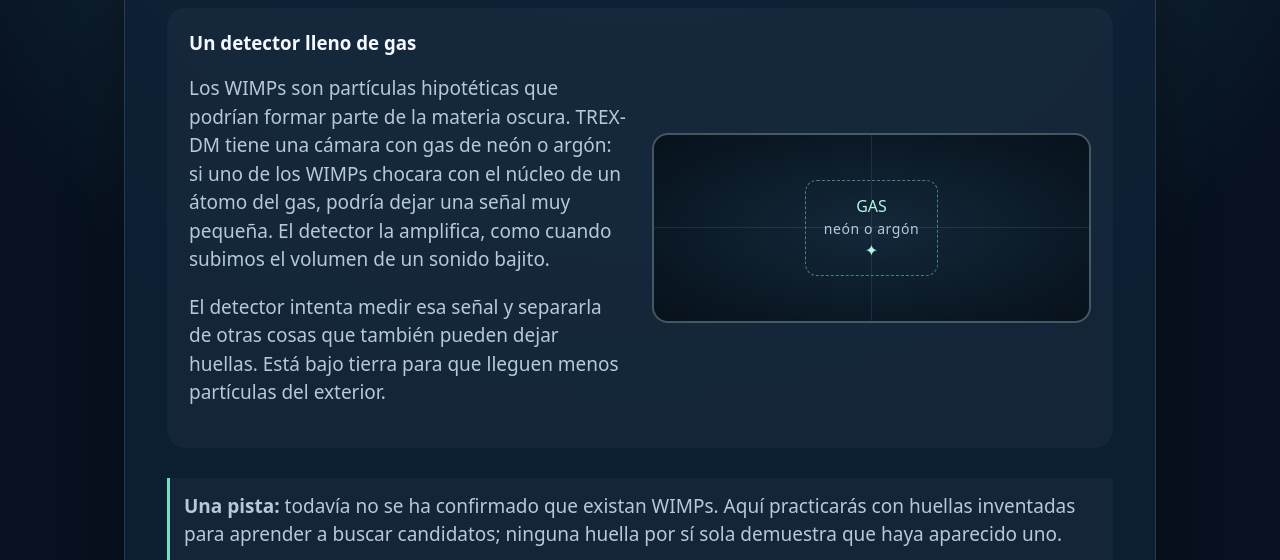
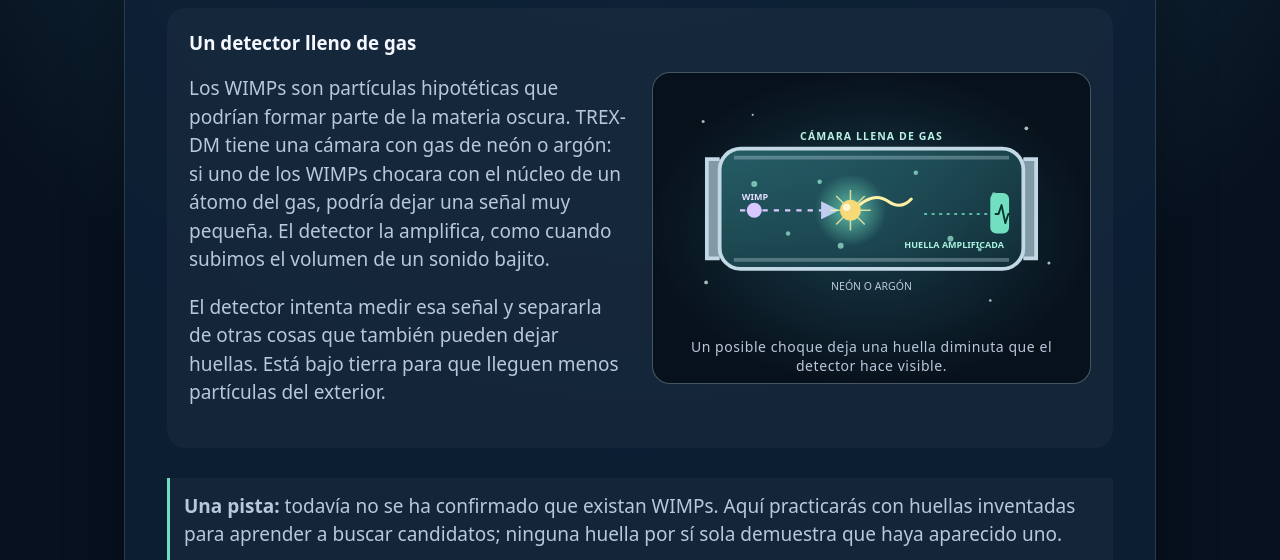
Before and after one commit to cmargalejo/iaxo-event-hunter, a website: page trex-dm.html in a window 1280 px wide. Both pictures are taken after a click on the button "EMPEZAR". Shown: the part 240-800 px from the top of the page. Drawn offline with Linux system fonts and the light colour scheme.

Commit message:
Illustrate the TREX-DM gas chamber

```diff
--- a/trex-dm.html
+++ b/trex-dm.html
@@ -125,37 +125,19 @@
         border-radius: 18px;
         background: #ffffff08;
       }
-      .detector {
-        min-height: 190px;
-        display: grid;
-        place-items: center;
-        position: relative;
-        overflow: hidden;
-        border: 2px solid #a9c6d760;
-        border-radius: 16px;
-        background: radial-gradient(ellipse, #13283a, #07111b);
+      .detectorIllustration {
+        min-height: 280px;
+        margin: 0;
+        padding: 8px;
+        border: 1px solid #a9c6d760;
+        border-radius: 18px;
+        background: radial-gradient(ellipse, #183b49, #07111b 72%);
       }
-      .detector::before,
-      .detector::after {
-        content: "";
-        position: absolute;
-        background: #9ab5c720;
-      }
-      .detector::before {
+      .detectorIllustration svg {
+        display: block;
         width: 100%;
-        height: 1px;
-      }
-      .detector::after {
-        height: 100%;
-        width: 1px;
-      }
-      .gas {
-        z-index: 1;
-        border: 1px dashed #72e0c088;
-        padding: 14px 18px;
-        border-radius: 12px;
-        color: #b3f5e4;
-        text-align: center;
+        max-width: 540px;
+        height: auto;
       }
       .eventbox {
         display: grid;
@@ -353,18 +335,168 @@
               menos partículas del exterior.
             </p>
           </div>
-          <div
-            class="detector"
-            role="img"
-            aria-label="Esquema de una cámara con gas donde podría producirse una señal diminuta"
-          >
-            <div class="gas">
-              GAS<br /><span class="small">neón o argón</span><br /><span
-                aria-hidden="true"
-                >✦</span
+          <figure class="detectorIllustration">
+            <svg
+              viewBox="0 0 560 340"
+              role="img"
+              aria-labelledby="trexDiagramTitle trexDiagramDescription"
+            >
+              <title id="trexDiagramTitle">
+                Una partícula choca dentro del gas de TREX-DM
+              </title>
+              <desc id="trexDiagramDescription">
+                Una cámara contiene gas de neón o argón. Un WIMP podría chocar
+                con un núcleo y producir una pequeña huella que el detector
+                amplifica.
+              </desc>
+              <defs>
+                <linearGradient id="chamberFill" x1="0" y1="0" x2="1" y2="1">
+                  <stop offset="0" stop-color="#317b82" stop-opacity=".7" />
+                  <stop offset="1" stop-color="#143640" stop-opacity=".6" />
+                </linearGradient>
+                <radialGradient id="hitGlow">
+                  <stop offset="0" stop-color="#fff5ad" stop-opacity=".95" />
+                  <stop offset=".28" stop-color="#72e0c0" stop-opacity=".55" />
+                  <stop offset="1" stop-color="#72e0c0" stop-opacity="0" />
+                </radialGradient>
+                <marker
+                  id="arrowHead"
+                  markerWidth="8"
+                  markerHeight="8"
+                  refX="6"
+                  refY="4"
+                  orient="auto"
+                >
+                  <path d="M0 0 8 4 0 8Z" fill="#d9c7ff" />
+                </marker>
+              </defs>
+              <g fill="#d8f6ed" opacity=".75">
+                <circle cx="56" cy="54" r="2" />
+                <circle cx="486" cy="63" r="2.5" />
+                <circle cx="516" cy="242" r="2" />
+                <circle cx="60" cy="268" r="2.5" />
+                <circle cx="122" cy="45" r="1.5" />
+                <circle cx="438" cy="292" r="1.8" />
+              </g>
+              <g stroke="#c2d8e4" stroke-width="5">
+                <path
+                  d="M78 104h-17v132h17m404-132h17v132h-17"
+                  fill="#8299a8"
+                />
+                <rect
+                  x="78"
+                  y="90"
+                  width="404"
+                  height="160"
+                  rx="28"
+                  fill="url(#chamberFill)"
+                />
+                <path d="M97 102h366M97 238h366" opacity=".34" />
+              </g>
+              <g fill="#9cebd8" opacity=".7">
+                <circle cx="124" cy="137" r="4" />
+                <circle cx="169" cy="203" r="3" />
+                <circle cx="211" cy="134" r="3" />
+                <circle cx="239" cy="219" r="4" />
+                <circle cx="339" cy="122" r="3" />
+                <circle cx="385" cy="210" r="4" />
+                <circle cx="443" cy="151" r="3" />
+                <circle cx="424" cy="224" r="2.5" />
+              </g>
+              <text
+                x="280"
+                y="78"
+                fill="#b8f2e4"
+                font-family="system-ui, sans-serif"
+                font-size="14"
+                font-weight="750"
+                text-anchor="middle"
+                letter-spacing="1.5"
               >
-            </div>
-          </div>
+                CÁMARA LLENA DE GAS
+              </text>
+              <text
+                x="280"
+                y="278"
+                fill="#b9c7da"
+                font-family="system-ui, sans-serif"
+                font-size="14"
+                text-anchor="middle"
+              >
+                NEÓN O ARGÓN
+              </text>
+              <path
+                d="M105 172h126"
+                fill="none"
+                stroke="#d9c7ff"
+                stroke-width="3"
+                stroke-dasharray="7 8"
+                marker-end="url(#arrowHead)"
+              />
+              <circle cx="124" cy="172" r="10" fill="#d9c7ff" />
+              <text
+                x="125"
+                y="158"
+                fill="#e5dcff"
+                font-family="system-ui, sans-serif"
+                font-size="12"
+                font-weight="700"
+                text-anchor="middle"
+              >
+                WIMP
+              </text>
+              <circle cx="252" cy="172" r="48" fill="url(#hitGlow)" />
+              <g stroke="#fff0a6" stroke-width="2" opacity=".8">
+                <path d="M252 145v54m-27-27h54m-46-19 38 38m0-38-38 38" />
+              </g>
+              <circle cx="252" cy="172" r="14" fill="#f7d977" />
+              <circle cx="247" cy="168" r="5" fill="#fff7d3" />
+              <path
+                d="M265 164q20-16 37-4t31-3"
+                fill="none"
+                stroke="#fff0a6"
+                stroke-width="4"
+                stroke-linecap="round"
+              />
+              <path
+                d="M350 177h92"
+                fill="none"
+                stroke="#72e0c0"
+                stroke-width="2"
+                stroke-dasharray="4 6"
+              />
+              <rect
+                x="438"
+                y="149"
+                width="25"
+                height="54"
+                rx="8"
+                fill="#72e0c0"
+              />
+              <path
+                d="M444 177h5l4-12 5 24 4-12h2"
+                fill="none"
+                stroke="#07352f"
+                stroke-width="2.5"
+                stroke-linejoin="round"
+              />
+              <text
+                x="390"
+                y="222"
+                fill="#aaf3df"
+                font-family="system-ui, sans-serif"
+                font-size="12"
+                font-weight="700"
+                text-anchor="middle"
+              >
+                HUELLA AMPLIFICADA
+              </text>
+            </svg>
+            <figcaption class="small center">
+              Un posible choque deja una huella diminuta que el detector hace
+              visible.
+            </figcaption>
+          </figure>
         </div>
         <p class="notice">
           <b>Una pista:</b> todavía no se ha confirmado que existan WIMPs. Aquí
```
Also changed, not shown: tests/trex.cjs (+4 -0 lines).
